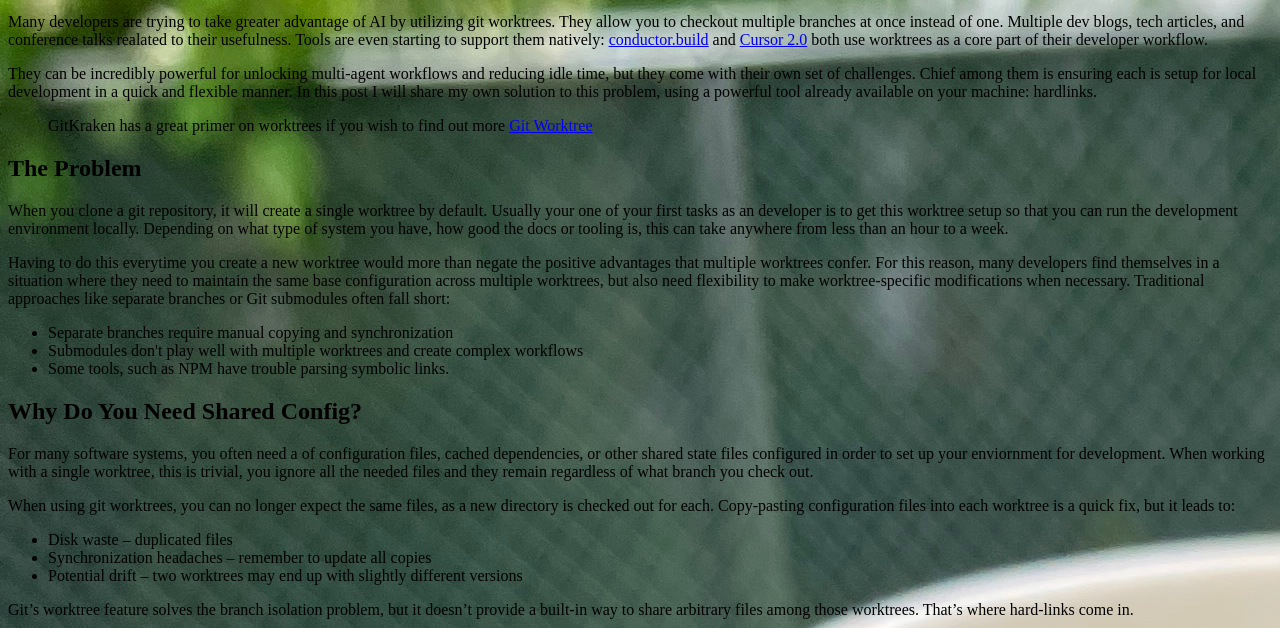
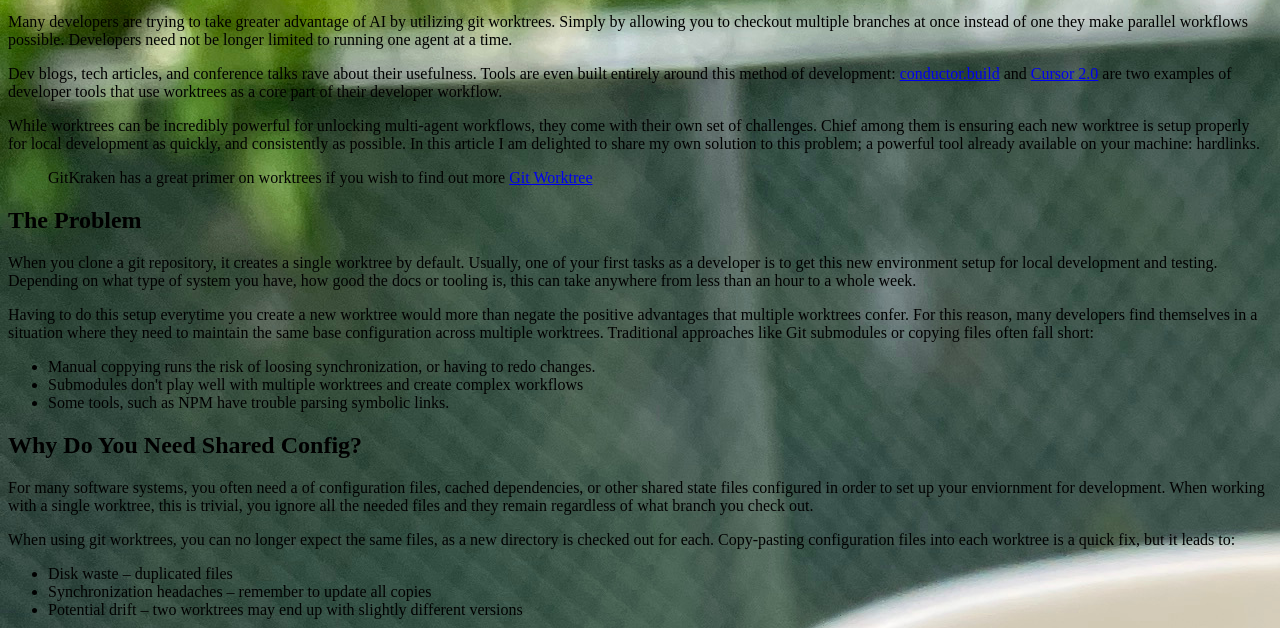
Before and after one commit to arriIsHere/arri.gay, an Eleventy site: page src/articles/sharing-is-caring/index.md in a window 1280 px wide. Shown: the part 171-799 px from the top of the page. Built offline with nearby package versions, Linux system fonts and the light colour scheme; Eleventy itself is replaced by a stand-in of ours; files that its build step writes are made by us from their sources; files whose address does not match are found by name.

Commit message:
edit problem statement

```diff
--- a/src/articles/sharing-is-caring/index.md
+++ b/src/articles/sharing-is-caring/index.md
@@ -9,20 +9,22 @@ tone: light
 imageAlt: Paper coffee cup with a die cut sticker of a cartoon black cat loafing with a plant growing out of its head. To the left and occluding the cup is an old fashioned donut. in the background is a yard with a chain-link fence with green privacy strips.
 ---
 
-Many developers are trying to take greater advantage of AI by utilizing git worktrees. They allow you to checkout multiple branches at once instead of one. Multiple dev blogs, tech articles, and conference talks realated to their usefulness. Tools are even starting to support them natively: [conductor.build](https://conductor.build) and [Cursor 2.0](https://cursor.com/blog/2-0) both use worktrees as a core part of their developer workflow.
+Many developers are trying to take greater advantage of AI by utilizing git worktrees. Simply by allowing you to checkout multiple branches at once instead of one they make parallel workflows possible. Developers need not be longer limited to running one agent at a time.
 
-They can be incredibly powerful for unlocking multi-agent workflows and reducing idle time, but they come with their own set of challenges. Chief among them is ensuring each is setup for local development in a quick and flexible manner. In this post I will share my own solution to this problem, using a powerful tool already available on your machine: hardlinks.
+Dev blogs, tech articles, and conference talks rave about their usefulness. Tools are even built entirely around this method of development: [conductor.build](https://conductor.build) and [Cursor 2.0](https://cursor.com/blog/2-0) are two examples of developer tools that use worktrees as a core part of their developer workflow.
+
+While worktrees can be incredibly powerful for unlocking multi-agent workflows, they come with their own set of challenges. Chief among them is ensuring each new worktree is setup properly for local development as quickly, and consistently as possible. In this article I am delighted to share my own solution to this problem; a powerful tool already available on your machine: hardlinks.
 
 > GitKraken has a great primer on worktrees if you wish to find out more [Git Worktree](https://www.gitkraken.com/learn/git/git-worktree)
 
 ## The Problem
 
-When you clone a git repository, it will create a single worktree by default. Usually your one of your first tasks as an developer is to get this worktree setup so that you can run the development environment locally. Depending on what type of system you have, how good the docs or tooling is, this can take anywhere from less than an hour to a week.
+When you clone a git repository, it creates a single worktree by default. Usually, one of your first tasks as a developer is to get this new environment setup for local development and testing. Depending on what type of system you have, how good the docs or tooling is, this can take anywhere from less than an hour to a whole week.
 
-Having to do this everytime you create a new worktree would more than negate the positive advantages that multiple
-worktrees confer. For this reason, many developers find themselves in a situation where they need to maintain the same base configuration across multiple worktrees, but also need flexibility to make worktree-specific modifications when necessary. Traditional approaches like separate branches or Git submodules often fall short:
+Having to do this setup everytime you create a new worktree would more than negate the positive advantages that multiple
+worktrees confer. For this reason, many developers find themselves in a situation where they need to maintain the same base configuration across multiple worktrees. Traditional approaches like Git submodules or copying files often fall short:
 
-- Separate branches require manual copying and synchronization
+- Manual coppying runs the risk of loosing synchronization, or having to redo changes.
 - Submodules don't play well with multiple worktrees and create complex workflows
 - Some tools, such as NPM have trouble parsing symbolic links.
 
```
